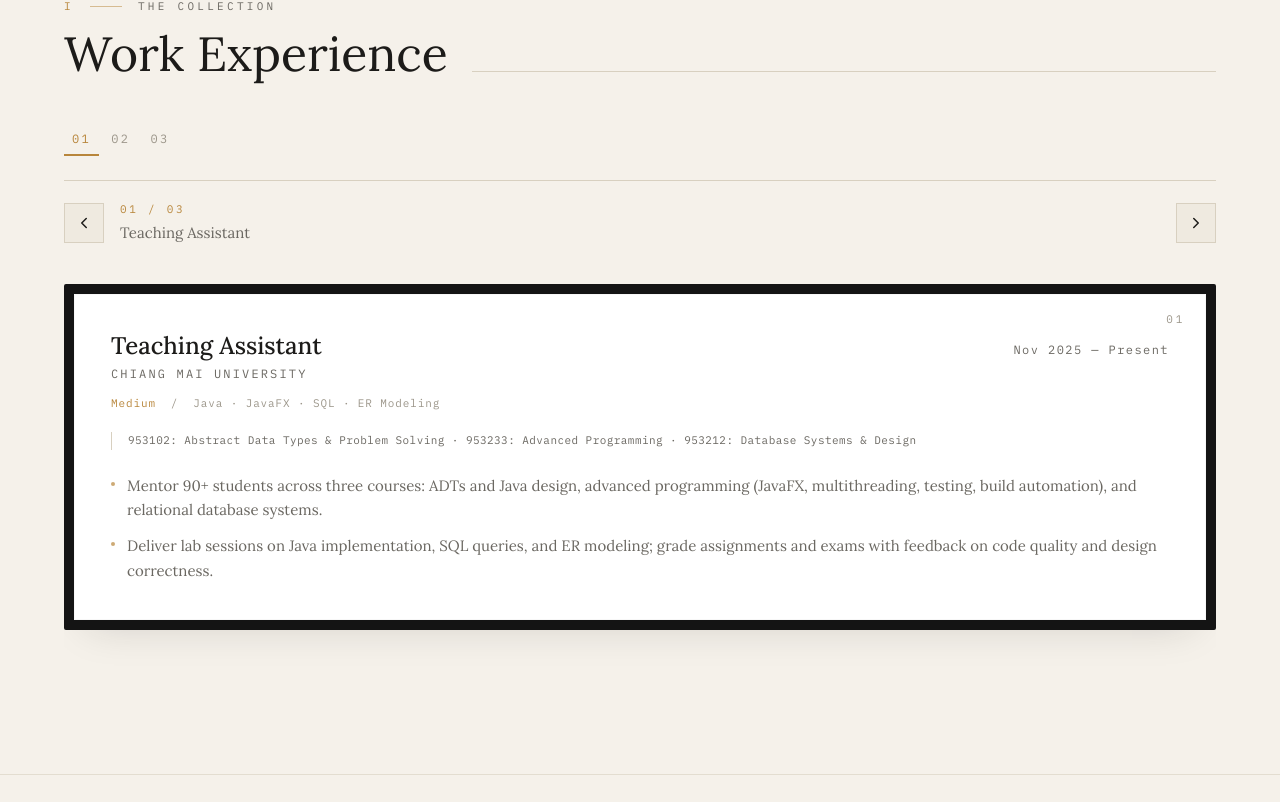
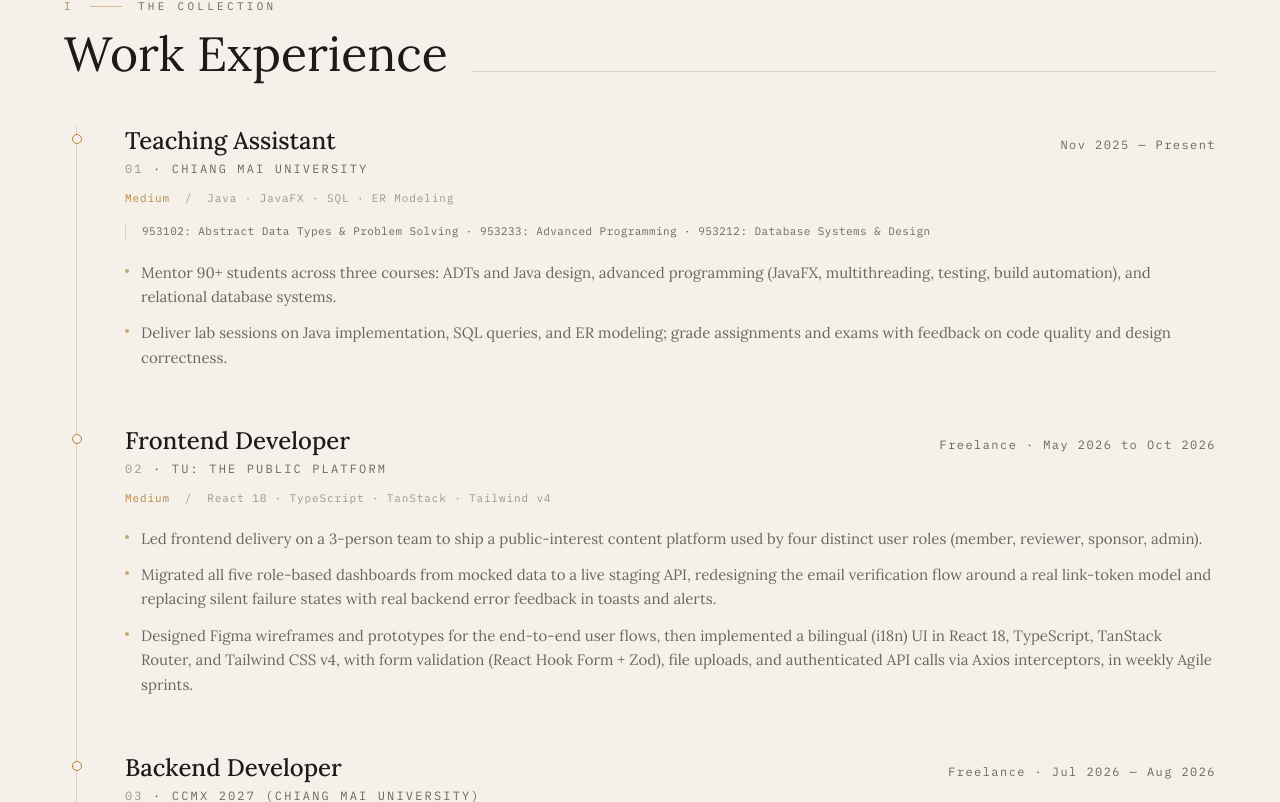
Before and after one commit to guykongthong/Portfolio_Website, a React (Vite) app: page / in a window 1280 px wide. Shown: the part 2038-2840 px from the top of the page. Built offline with nearby package versions, Linux system fonts and the light colour scheme.

Commit message:
Show work experience as a vertical timeline

```diff
--- a/src/sections/Exhibitions.tsx
+++ b/src/sections/Exhibitions.tsx
@@ -1,26 +1,16 @@
-import { useRef } from "react";
-import type { Experience } from "../data/cv";
 import { experiences } from "../data/cv";
 import SectionHeader from "../components/SectionHeader";
-import Frame from "../components/Frame";
-import Placard from "../components/Placard";
 import Reveal from "../components/Reveal";
-import Carousel from "../components/Carousel";
-
-const roleName = (exp: Experience) => exp.role;
-const roleSlugSource = (exp: Experience) => `${exp.role} ${exp.institution}`;
 
 /**
- * Work experience as a hung collection: one framed piece per role, each with a
- * museum placard and a descriptive wall text (the bullets). Hung one at a
- * time in the same carousel as Projects, linkable via #work-<slug>.
+ * Work experience as a vertical timeline, newest at the top: a thin rail on
+ * the left with one ochre marker per role, and each role's placard details and
+ * bullets always visible beside it. A role with no bullets yet (an incoming
+ * internship) shows just its heading.
  */
 export default function Exhibitions() {
-  const sectionRef = useRef<HTMLElement>(null);
-
   return (
     <section
-      ref={sectionRef}
       id="work"
       className="scroll-mt-24 border-t border-hairline/60 px-6 py-24 sm:px-10 sm:py-32"
     >
@@ -28,31 +18,42 @@ export default function Exhibitions() {
         <SectionHeader room="I" kicker="The Collection" title="Work Experience" />
 
         {experiences.length > 0 && (
+          <ol className="relative ml-2 border-l border-hairline sm:ml-3">
+            {experiences.map((exp, i) => (
+              <li key={`${exp.role}-${exp.institution}`} className="relative pb-14 pl-8 last:pb-0 sm:pl-12">
+                <span
+                  aria-hidden="true"
+                  className="absolute -left-[5.5px] top-2 h-2.5 w-2.5 rounded-full border border-accent bg-ink"
+                />
                 <Reveal>
-            <Carousel
-              items={experiences}
-              getName={roleName}
-              getSlugSource={roleSlugSource}
-              noun="role"
-              label="Work Experience"
-              hashPrefix="work"
-              sectionRef={sectionRef}
-              renderItem={(exp, i) => (
-                <Frame index={String(i + 1).padStart(2, "0")}>
-                  <Placard
-                    title={exp.role}
-                    institution={exp.institution}
-                    medium={exp.medium}
-                    year={exp.date}
-                  />
+                  <div className="flex flex-col gap-1 sm:flex-row sm:items-baseline sm:justify-between sm:gap-6">
+                    <h3 className="font-display text-xl font-medium leading-tight text-bone sm:text-2xl">
+                      {exp.role}
+                    </h3>
+                    <span className="font-mono text-[12px] tracking-[0.12em] text-ash sm:whitespace-nowrap">
+                      {exp.date}
+                    </span>
+                  </div>
+
+                  <p className="mt-1 font-mono text-[12px] uppercase tracking-[0.18em] text-ash">
+                    <span className="text-faint">{String(i + 1).padStart(2, "0")}</span>
+                    &nbsp;·&nbsp;{exp.institution}
+                  </p>
+
+                  {exp.medium && (
+                    <p className="mt-3 font-mono text-[11px] tracking-[0.08em] text-faint">
+                      <span className="text-accent">Medium</span> &nbsp;/&nbsp; {exp.medium}
+                    </p>
+                  )}
 
                   {exp.context && (
-                    <p className="mt-5 border-l border-hairline pl-4 font-mono text-[11px] leading-relaxed tracking-[0.04em] text-ash">
+                    <p className="mt-4 border-l border-hairline pl-4 font-mono text-[11px] leading-relaxed tracking-[0.04em] text-ash">
                       {exp.context}
                     </p>
                   )}
 
-                  <ul className="mt-6 flex flex-col gap-3">
+                  {exp.bullets.length > 0 && (
+                    <ul className="mt-5 flex flex-col gap-3">
                       {exp.bullets.map((b, j) => (
                         <li key={j} className="flex gap-3 text-[15px] leading-relaxed text-ash">
                           <span className="mt-2 h-1 w-1 shrink-0 rounded-full bg-accent/70" />
@@ -60,10 +61,11 @@ export default function Exhibitions() {
                         </li>
                       ))}
                     </ul>
-                </Frame>
                   )}
-            />
                 </Reveal>
+              </li>
+            ))}
+          </ol>
         )}
       </div>
     </section>
```
Lines whose indentation alone changed are shown as unchanged.
